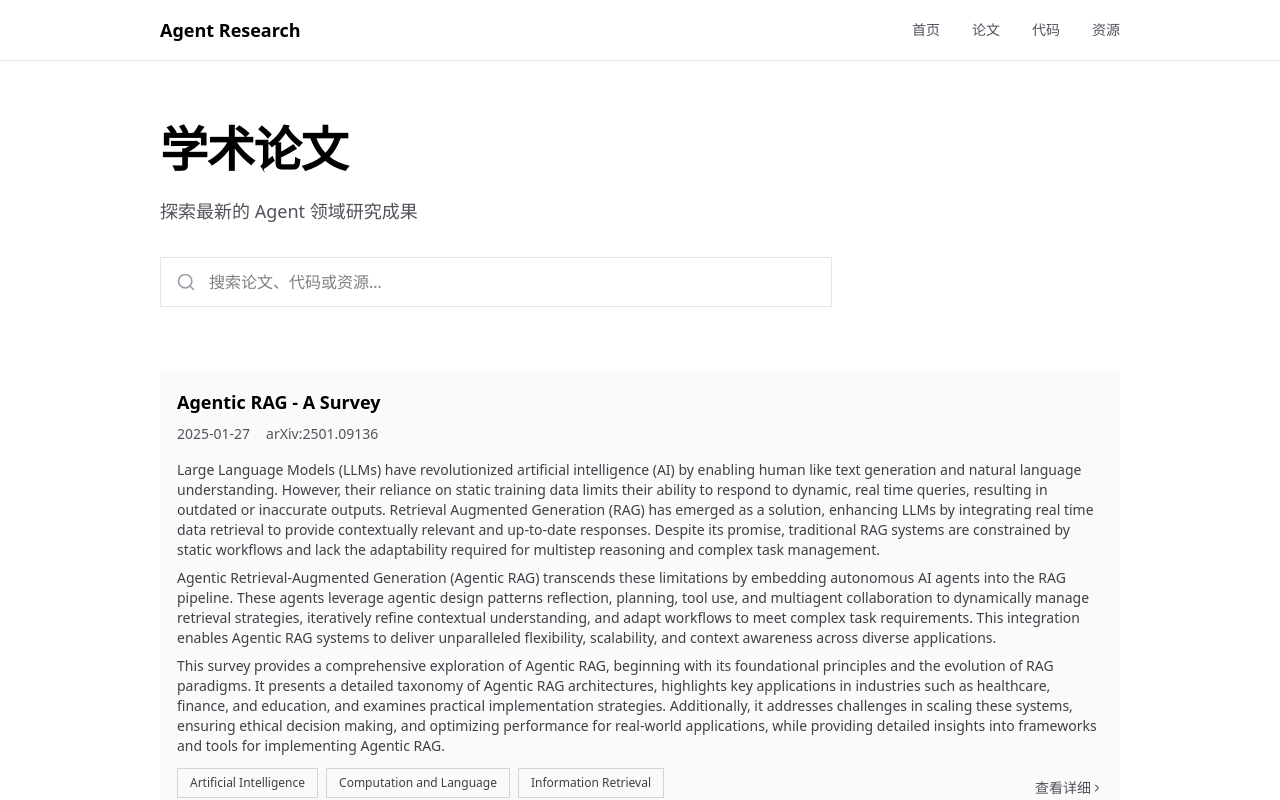
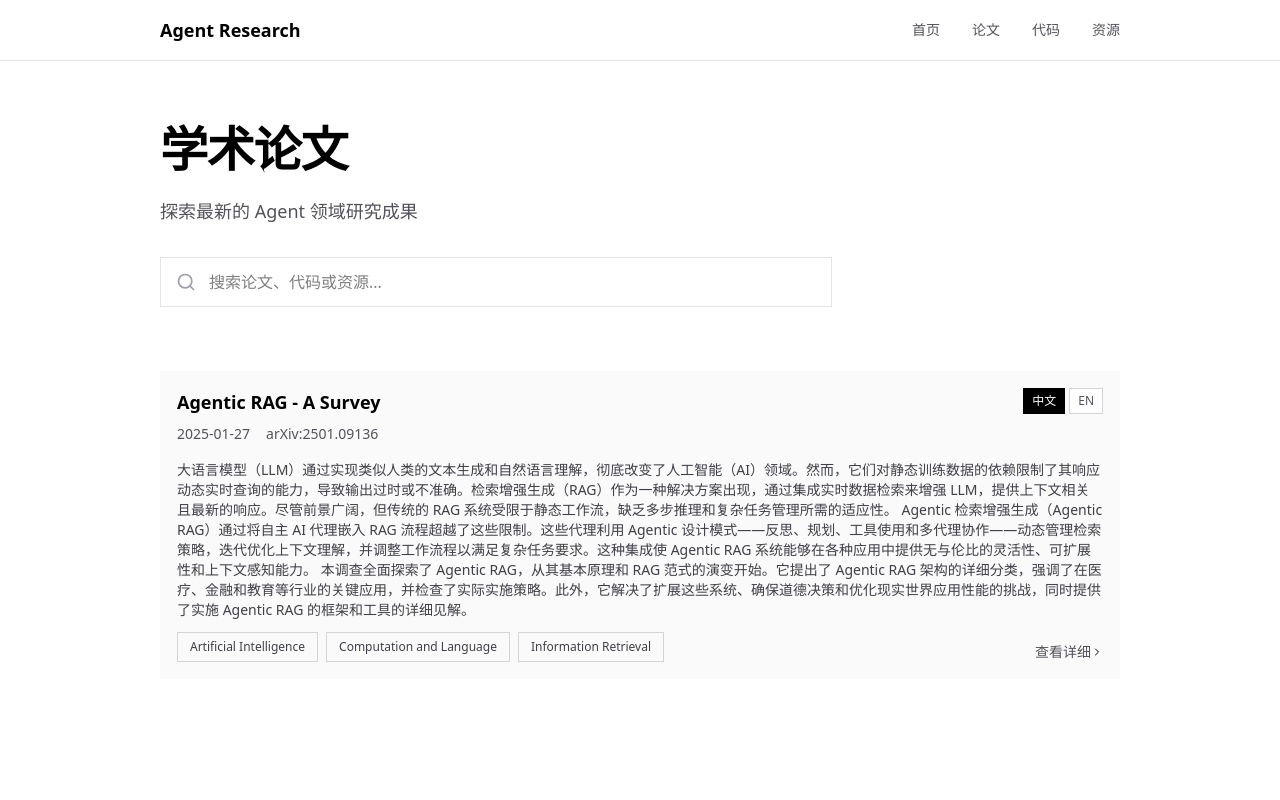
Before and after one commit to yc-w-cn/agent-research, a Next.js app: page /agent-research/papers in a window 1280 px wide. Shown: the top 800 px of the page. Built offline with nearby package versions, Linux system fonts and the light colour scheme.

Commit message:
feat: 为论文描述添加中英文切换功能
添加 ArxivDescription 接口支持多语言描述
在布局中引入 LanguageProvider 上下文
实现 PaperItem 组件中的语言切换按钮
更新文档说明多语言描述规范
修改示例内容展示双语支持

```diff
--- a/src/app/layout.tsx
+++ b/src/app/layout.tsx
@@ -4,6 +4,8 @@ import type { Metadata } from 'next';
 import { Geist, Geist_Mono } from 'next/font/google';
 
 import Footer from '@/components/Footer';
+
+import { LanguageProvider } from '@/contexts/LanguageContext';
 
 const geistSans = Geist({
   variable: '--font-geist-sans',
@@ -31,10 +33,12 @@ export default function RootLayout({
       <body
         className={`${geistSans.variable} ${geistMono.variable} antialiased`}
       >
-        <div className="flex min-h-screen flex-col">
-          <div className="flex-1">{children}</div>
-          <Footer />
-        </div>
+        <LanguageProvider>
+          <div className="flex min-h-screen flex-col">
+            <div className="flex-1">{children}</div>
+            <Footer />
+          </div>
+        </LanguageProvider>
       </body>
     </html>
   );
--- a/src/components/PaperItem.tsx
+++ b/src/components/PaperItem.tsx
@@ -1,7 +1,11 @@
+'use client';
+
 import dayjs from 'dayjs';
 
 import { getArxivSubjectName } from '@/lib/arxiv-subjects';
 import { ContentItem } from '@/lib/content';
+
+import { Language, useLanguage } from '@/contexts/LanguageContext';
 
 import Card from './Card';
 import Tags from './Tags';
@@ -11,8 +15,71 @@ interface PaperItemProps {
 }
 
 export default function PaperItem({ data }: PaperItemProps) {
+  const { language, setLanguage } = useLanguage();
+
+  const hasZhContent = Boolean(
+    typeof data.arxiv?.description === 'object'
+      ? data.arxiv.description?.zh
+      : data.arxiv?.description,
+  );
+  const hasEnContent = Boolean(
+    typeof data.arxiv?.description === 'object'
+      ? data.arxiv.description?.en
+      : data.arxiv?.description,
+  );
+
+  const handleLanguageChange = (lang: Language) => {
+    if ((lang === 'zh' && hasZhContent) || (lang === 'en' && hasEnContent)) {
+      setLanguage(lang);
+    }
+  };
+
+  const getDescription = () => {
+    if (typeof data.arxiv?.description === 'object') {
+      if (language === 'zh' && data.arxiv.description?.zh) {
+        return data.arxiv.description.zh;
+      }
+      if (language === 'en' && data.arxiv.description?.en) {
+        return data.arxiv.description.en;
+      }
+    }
+    return typeof data.arxiv?.description === 'string'
+      ? data.arxiv.description
+      : null;
+  };
+
+  const description = getDescription();
+
   return (
     <Card data={data} href={`/papers/${data.slug}`}>
+      <div className="absolute top-4 right-4 flex gap-1">
+        <button
+          onClick={() => {
+            handleLanguageChange('zh');
+          }}
+          disabled={!hasZhContent}
+          className={`px-2 py-1 text-xs border transition-colors ${
+            language === 'zh'
+              ? 'bg-black text-white border-black'
+              : 'bg-white text-zinc-600 border-zinc-300 hover:border-zinc-400'
+          } ${!hasZhContent ? 'opacity-40 cursor-not-allowed' : ''}`}
+        >
+          中文
+        </button>
+        <button
+          onClick={() => {
+            handleLanguageChange('en');
+          }}
+          disabled={!hasEnContent}
+          className={`px-2 py-1 text-xs border transition-colors ${
+            language === 'en'
+              ? 'bg-black text-white border-black'
+              : 'bg-white text-zinc-600 border-zinc-300 hover:border-zinc-400'
+          } ${!hasEnContent ? 'opacity-40 cursor-not-allowed' : ''}`}
+        >
+          EN
+        </button>
+      </div>
       <div className="mt-2 flex items-center gap-4 text-sm text-zinc-600">
         <span>{dayjs(data.date).format('YYYY-MM-DD')}</span>
         {data.arxiv && (
@@ -26,11 +93,9 @@ export default function PaperItem({ data }: PaperItemProps) {
           </a>
         )}
       </div>
-      {data.arxiv?.description && (
-        <div className="mt-4 text-sm text-zinc-700 space-y-2">
-          {data.arxiv.description.split('\n').map((line, index) => (
-            <p key={index}>{line}</p>
-          ))}
+      {description && (
+        <div className="mt-4 text-sm text-zinc-700">
+          <p>{description}</p>
         </div>
       )}
       {data.arxiv?.subjects && data.arxiv.subjects.length > 0 && (
--- a/src/content/agentic-rag-survey.mdx
+++ b/src/content/agentic-rag-survey.mdx
@@ -11,10 +11,15 @@ arxiv:
     - cs.AI
     - cs.CL
     - cs.IR
-  description: |
-    Large Language Models (LLMs) have revolutionized artificial intelligence (AI) by enabling human like text generation and natural language understanding. However, their reliance on static training data limits their ability to respond to dynamic, real time queries, resulting in outdated or inaccurate outputs. Retrieval Augmented Generation (RAG) has emerged as a solution, enhancing LLMs by integrating real time data retrieval to provide contextually relevant and up-to-date responses. Despite its promise, traditional RAG systems are constrained by static workflows and lack the adaptability required for multistep reasoning and complex task management.
-    Agentic Retrieval-Augmented Generation (Agentic RAG) transcends these limitations by embedding autonomous AI agents into the RAG pipeline. These agents leverage agentic design patterns reflection, planning, tool use, and multiagent collaboration to dynamically manage retrieval strategies, iteratively refine contextual understanding, and adapt workflows to meet complex task requirements. This integration enables Agentic RAG systems to deliver unparalleled flexibility, scalability, and context awareness across diverse applications.
-    This survey provides a comprehensive exploration of Agentic RAG, beginning with its foundational principles and the evolution of RAG paradigms. It presents a detailed taxonomy of Agentic RAG architectures, highlights key applications in industries such as healthcare, finance, and education, and examines practical implementation strategies. Additionally, it addresses challenges in scaling these systems, ensuring ethical decision making, and optimizing performance for real-world applications, while providing detailed insights into frameworks and tools for implementing Agentic RAG.
+  description:
+    zh: |
+      大语言模型（LLM）通过实现类似人类的文本生成和自然语言理解，彻底改变了人工智能（AI）领域。然而，它们对静态训练数据的依赖限制了其响应动态实时查询的能力，导致输出过时或不准确。检索增强生成（RAG）作为一种解决方案出现，通过集成实时数据检索来增强 LLM，提供上下文相关且最新的响应。尽管前景广阔，但传统的 RAG 系统受限于静态工作流，缺乏多步推理和复杂任务管理所需的适应性。
+      Agentic 检索增强生成（Agentic RAG）通过将自主 AI 代理嵌入 RAG 流程超越了这些限制。这些代理利用 Agentic 设计模式——反思、规划、工具使用和多代理协作——动态管理检索策略，迭代优化上下文理解，并调整工作流程以满足复杂任务要求。这种集成使 Agentic RAG 系统能够在各种应用中提供无与伦比的灵活性、可扩展性和上下文感知能力。
+      本调查全面探索了 Agentic RAG，从其基本原理和 RAG 范式的演变开始。它提出了 Agentic RAG 架构的详细分类，强调了在医疗、金融和教育等行业的关键应用，并检查了实际实施策略。此外，它解决了扩展这些系统、确保道德决策和优化现实世界应用性能的挑战，同时提供了实施 Agentic RAG 的框架和工具的详细见解。
+    en: |
+      Large Language Models (LLMs) have revolutionized artificial intelligence (AI) by enabling human like text generation and natural language understanding. However, their reliance on static training data limits their ability to respond to dynamic, real time queries, resulting in outdated or inaccurate outputs. Retrieval Augmented Generation (RAG) has emerged as a solution, enhancing LLMs by integrating real time data retrieval to provide contextually relevant and up-to-date responses. Despite its promise, traditional RAG systems are constrained by static workflows and lack the adaptability required for multistep reasoning and complex task management.
+      Agentic Retrieval-Augmented Generation (Agentic RAG) transcends these limitations by embedding autonomous AI agents into the RAG pipeline. These agents leverage agentic design patterns reflection, planning, tool use, and multiagent collaboration to dynamically manage retrieval strategies, iteratively refine contextual understanding, and adapt workflows to meet complex task requirements. This integration enables Agentic RAG systems to deliver unparalleled flexibility, scalability, and context awareness across diverse applications.
+      This survey provides a comprehensive exploration of Agentic RAG, beginning with its foundational principles and the evolution of RAG paradigms. It presents a detailed taxonomy of Agentic RAG architectures, highlights key applications in industries such as healthcare, finance, and education, and examines practical implementation strategies. Additionally, it addresses challenges in scaling these systems, ensuring ethical decision making, and optimizing performance for real-world applications, while providing detailed insights into frameworks and tools for implementing Agentic RAG.
 github:
   name: asinghcsu/AgenticRAG-Survey
   description: Agentic-RAG explores advanced Retrieval-Augmented Generation systems enhanced with AI LLM agents.
```
Also changed, not shown: src/lib/content.ts (+6 -1 lines), 1 other file (tests, documents, lock files or other folders).
